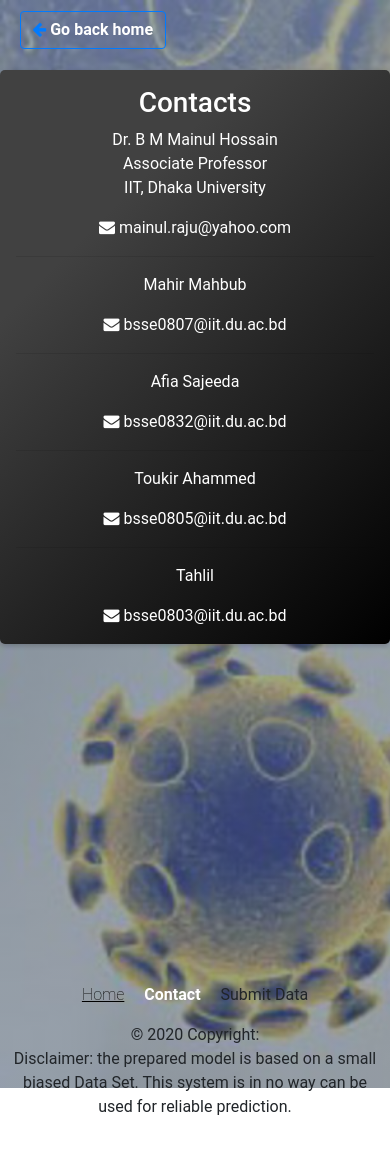
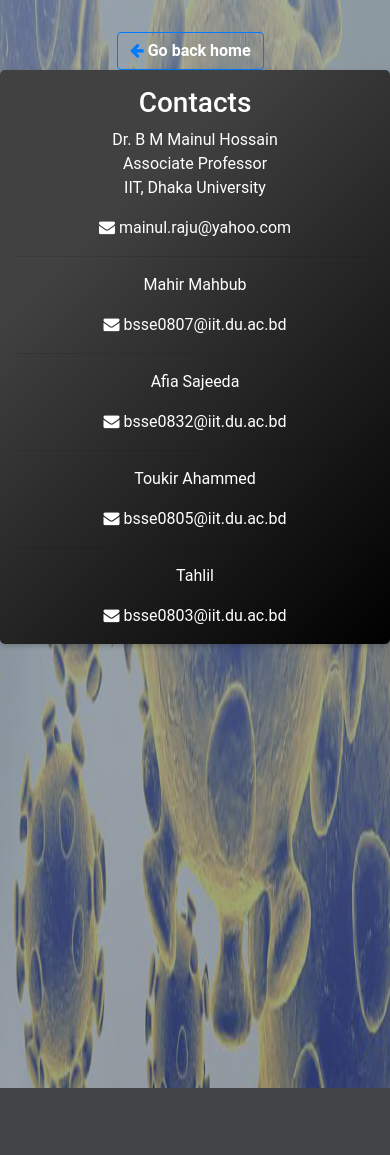
Before and after one commit to Tahlil/Covid_19, a Django app: page /contact/ in a window 390 px wide. After the commit the page ends 1088 px from the top, so only its background shows below. Run offline with Django 3.2, Linux system fonts and the light colour scheme; some libraries are stand-ins or nearby versions.

Commit message:
Home and contact page resposive

```diff
--- a/predApp/static/css/contact.css
+++ b/predApp/static/css/contact.css
@@ -1,5 +1,4 @@
-html,
-body {
+html, body {
     min-height: 100%;
     margin: 0;
     padding: 0;
@@ -13,7 +12,8 @@ body {
     background: -webkit-gradient(linear, left bottom, left top, from(rgba(70, 95, 122, 0.52)), to(rgb(134, 153, 170, 0.73))), url('../images/corona.jpg');
     background: linear-gradient(to top, rgba(69, 96, 124, 0.52), rgba(134, 153, 170, 0.73)), url('../images/corona.jpg');
     background-repeat: no-repeat;
-    background-size: cover;
+    background-size: 100% 110%;
+    ;
     display: -webkit-box;
     display: flex;
     -webkit-box-pack: center;
@@ -40,9 +40,7 @@ body {
     /* opacity: 0; */
 }
 
-a,
-a:link,
-a:visited {
+a, a:link, a:visited {
     color: inherit;
 }
 
@@ -59,9 +57,7 @@ a:visited {
     font-weight: lighter;
 }
 
-#home:hover,
-#home:active,
-{
+#home:hover, #home:active {
     font-weight: bolder;
     color: whitesmoke;
     cursor: pointer;
@@ -84,3 +80,18 @@ a:visited {
     color: white;
     margin-left: 1 rem;
 }
+
+@media screen and (max-width: 441px) {
+    html, body {
+        position: relative;
+        overflow-x: hidden;
+    }
+    .page-footer {
+        top: 110%
+    }
+
+    .go-back{
+        left: 30%;
+    }
+
+}
--- a/predApp/static/css/submit.css
+++ b/predApp/static/css/submit.css
@@ -174,7 +174,7 @@
                     background: -webkit-gradient(linear, left bottom, left top, from(rgba(70, 95, 122, 0.52)), to(rgb(134, 153, 170, 0.73))), url('../images/corona.jpg');
                     background: linear-gradient(to top, rgba(69, 96, 124, 0.52), rgba(134, 153, 170, 0.73)), url('../images/corona.jpg');
                     background-repeat: no-repeat;
-                    background-size: cover;
+                    background-size: 100% 110%;;
                     display: -webkit-box;
                     display: flex;
                     -webkit-box-pack: center;
--- a/templates/contact.html
+++ b/templates/contact.html
@@ -21,7 +21,7 @@
 </head>
 
 <body>
-    <div class="go-back">
+    <div class="go-back center">
         <button class="btn btn-outline-primary"><i class="fa fa-arrow-left"></i><a href="/home"> Go back home</a>
         </button>
     </div>
--- a/templates/index1.html
+++ b/templates/index1.html
@@ -73,8 +73,9 @@
                 <p class="required"> First fill in the info then...</p>
                 <i class="fa fa-file-text-o pointer-none" aria-hidden="true"></i>
                 <p class="pointer-none">
-                    <a href="" id="triggerFile">Click here</a>&nbsp; to begin the upload of the X-Ray image
+                    <a href="" id="triggerFile">Click here</a>&nbsp; to begin the upload of the X-Ray
                 </p>
+                <div class="badge badge-warning">The image should only contain the X-Ray</div>
                 <!-- <input type="file" accept="image/*"  /> -->
             </div>
             <footer class="center">
@@ -110,7 +111,7 @@
             <script>
                 document.write(new Date().getFullYear())
             </script> Copyright:
-            <p>Disclaimer: the prepared model is based on a small biased Data Set. This system is in no way can be used for reliable prediction.</p>
+            <p>Disclaimer: the prepared model is based on a small biased Data Set. This system is in no way can be used for reliable prediction currently.</p>
         </div>
         <!-- Copyright -->
 
```
Also changed, not shown: predApp/static/css/style.css (+36 -48 lines).
